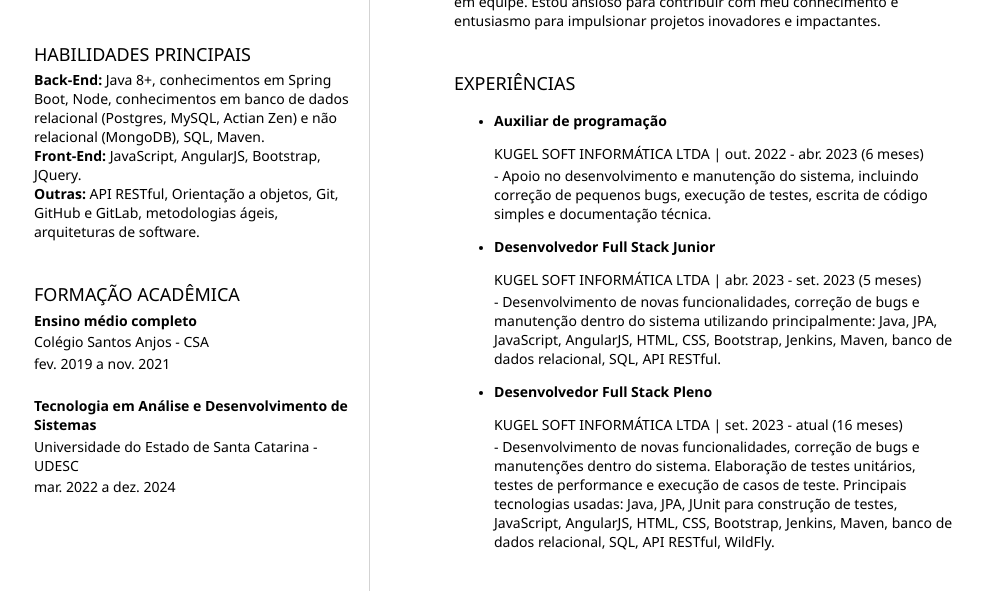
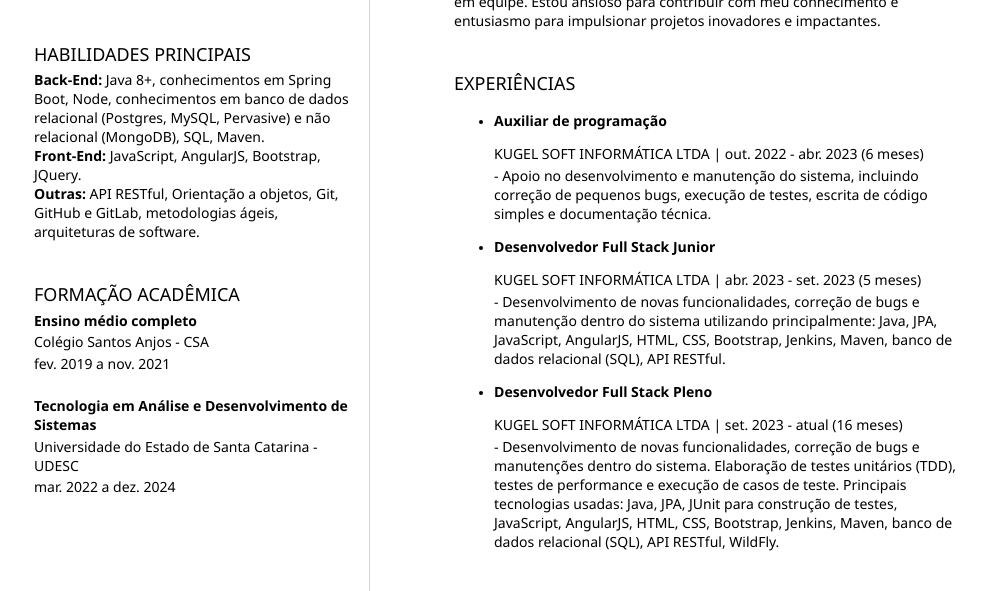
Before and after one commit to Gabriel-Godinho/curriculo-resume, a plain HTML site: page index.html in a window 1280 px wide. Shown: the part 254-845 px from the top of the page, without its empty margins (150-1136 px from the left). Drawn offline with Linux system fonts and the light colour scheme.

Commit message:
- Alteração de algumas informações

```diff
--- a/index.html
+++ b/index.html
@@ -42,7 +42,7 @@
             <section>
                 <h2>HABILIDADES PRINCIPAIS</h2>
                 <p>
-                    <strong>Back-End:</strong> Java 8+, conhecimentos em Spring Boot, Node, conhecimentos em banco de dados relacional (Postgres, MySQL, Actian Zen) e não relacional (MongoDB), SQL, Maven.<br>
+                    <strong>Back-End:</strong> Java 8+, conhecimentos em Spring Boot, Node, conhecimentos em banco de dados relacional (Postgres, MySQL, Pervasive) e não relacional (MongoDB), SQL, Maven.<br>
                     <strong>Front-End:</strong> JavaScript, AngularJS, Bootstrap, JQuery.<br>
                     <strong>Outras:</strong> API RESTful, Orientação a objetos, Git, GitHub e GitLab, metodologias ágeis, arquiteturas de software.
                 </p>
@@ -94,7 +94,7 @@
                         </p>
                         <p>
                             - Desenvolvimento de novas funcionalidades, correção de bugs e manutenção dentro do sistema utilizando principalmente: Java, JPA, JavaScript, AngularJS, HTML,
-                            CSS, Bootstrap, Jenkins, Maven, banco de dados relacional, SQL, API RESTful.
+                            CSS, Bootstrap, Jenkins, Maven, banco de dados relacional (SQL), API RESTful.
                         </p>
                     </li>
                     <li>
@@ -103,8 +103,8 @@
                             KUGEL SOFT INFORMÁTICA LTDA | set. 2023 - atual (16 meses)
                         </p>
                         <p>
-                            - Desenvolvimento de novas funcionalidades, correção de bugs e manutenções dentro do sistema. Elaboração de testes unitários, testes de performance e execução de casos de teste.
-                            Principais tecnologias usadas: Java, JPA, JUnit para construção de testes, JavaScript, AngularJS, HTML, CSS, Bootstrap, Jenkins, Maven, banco de dados relacional, SQL,
+                            - Desenvolvimento de novas funcionalidades, correção de bugs e manutenções dentro do sistema. Elaboração de testes unitários (TDD), testes de performance e execução de casos de teste.
+                            Principais tecnologias usadas: Java, JPA, JUnit para construção de testes, JavaScript, AngularJS, HTML, CSS, Bootstrap, Jenkins, Maven, banco de dados relacional (SQL),
                             API RESTful, WildFly.
                         </p>
                     </li>
```
